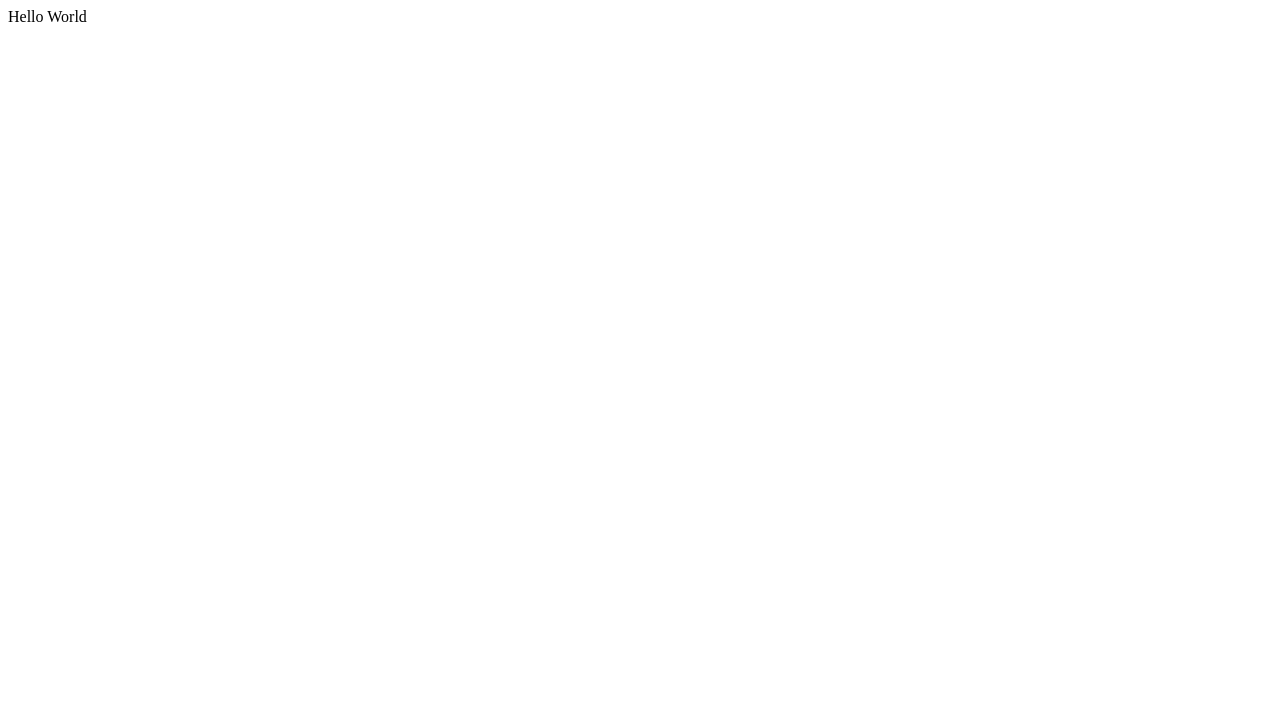
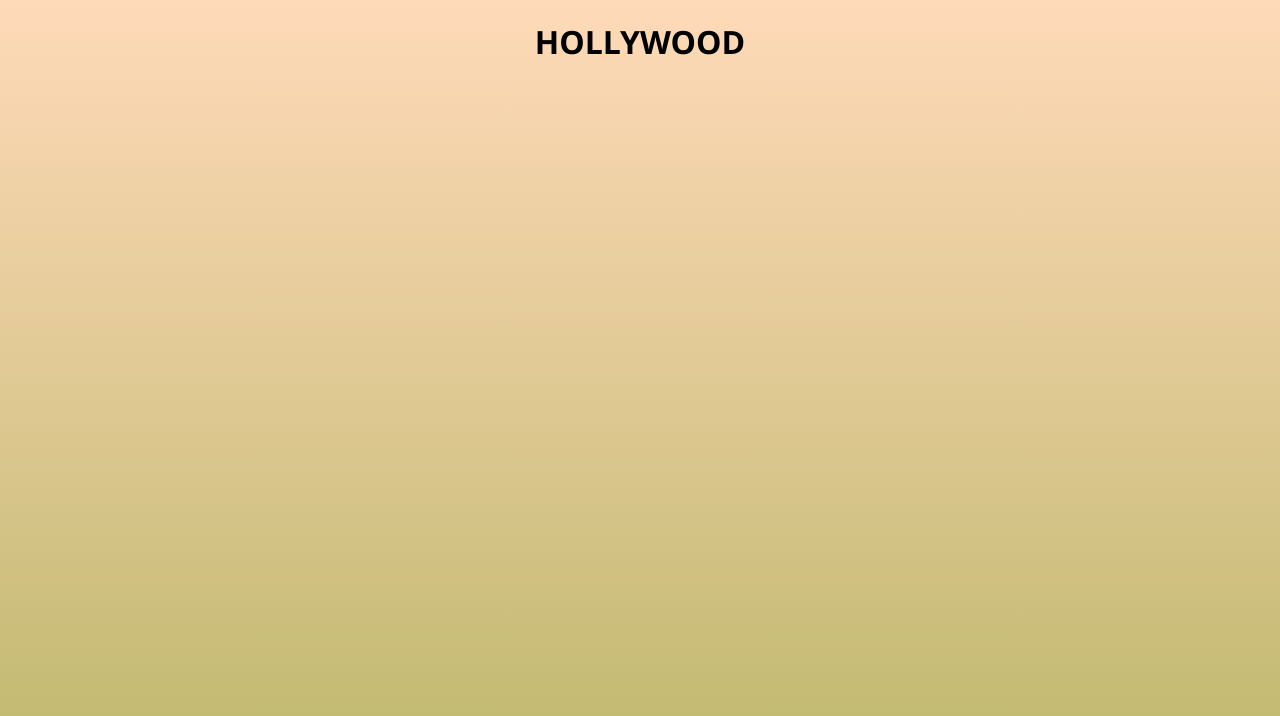
Before and after one commit to revathynattamai/hollywood, a React app: page / in a window 1280 px wide. Built offline with nearby package versions, Linux system fonts and the light colour scheme.

Commit message:
Added heading

```diff
--- a/index.html
+++ b/index.html
@@ -1,7 +1,10 @@
 <html>
-    <body>
-        <div id = "root">
-            <!-- <script type="text/javascript" src='dist/bundle.js'></script> -->
-        </div>
-    </body>
+<title>Hollywood</title>
+<link rel="stylesheet" type="text/css" href="styles.css">
+<body>
+    <div id="root">
+        <!-- <script type="text/javascript" src='dist/bundle.js'></script> -->
+    </div>
+</body>
+
 </html>
--- a/package.json
+++ b/package.json
@@ -6,7 +6,7 @@
   "scripts": {
     "test": "echo \"Error: no test specified\" && exit 1",
     "serve": "node server/start",
-    "build": "webpack --config ./webpack/webpack.config.js",
+    "build": "webpack-dev-server --config ./webpack/webpack.config.js",
     "start": "npm run build && npm run serve"
   },
   "repository": {
--- a/server/start.js
+++ b/server/start.js
@@ -1,4 +1,4 @@
-var port = process.env.PORT || 5011;
+var port = process.env.PORT || 5000;
 var express = require('express');
 var app = express();
 
--- a/src/components/web/app/app.js
+++ b/src/components/web/app/app.js
@@ -1,10 +1,11 @@
-import React, { Component } from 'react'
-import ReactDOM from 'react-dom'
+import React, { Component } from 'react';
+import ReactDOM from 'react-dom';
+import Heading from './heading';
 
 export class Hello extends Component {
     render() {
         return (
-            <div>Hello World</div>
+            <Heading />
         );
     }
 }
--- /dev/null
+++ b/src/components/web/app/heading.js
@@ -0,0 +1,13 @@
+import React, { Component } from 'react';
+
+class Heading extends Component {
+    render() {
+        return (
+            <div>
+                <h1 id="h01">HOLLYWOOD</h1>
+            </div>
+        )
+    }
+}
+
+export default Heading;
--- /dev/null
+++ b/styles.css
@@ -0,0 +1,10 @@
+body {
+  background-color: #FFDAB9;
+  background: linear-gradient(to bottom, #FFDAB9, #BDB76B);
+}
+
+#h01 {
+ font-family: 'Segoe UI', Tahoma, Geneva, Verdana, sans-serif;
+ text-align: center;
+ margin: 20px;
+}
--- a/webpack/webpack.config.js
+++ b/webpack/webpack.config.js
@@ -2,6 +2,7 @@
 const HtmlWebpackPlugin = require('html-webpack-plugin');
 var webpack = require('webpack');
 var path = require('path');
+
 
 var BUILD_DIR = path.resolve(__dirname, '../dist');
 var APP_DIR = path.resolve(__dirname, '../src');
@@ -13,18 +14,19 @@
         path: BUILD_DIR,
         filename: 'bundle.js'
     },
-  module : {
-    loaders : [
+    devtool: 'inline-source-map',
+    module: {
+        loaders: [
             {
-        test : /\.jsx?/,
-        include : APP_DIR,
-        loader : 'babel-loader'
+                test: /\.jsx?/,
+                include: APP_DIR,
+                loader: 'babel-loader'
             }
         ]
     },
     plugins: [
-    new webpack.optimize.UglifyJsPlugin(),
-    new HtmlWebpackPlugin({template: 'index.html'})
+        new HtmlWebpackPlugin({ template: 'index.html' }),
+        new webpack.HotModuleReplacementPlugin()
     ]
 };
 
```
Lines whose indentation alone changed are shown as unchanged.
